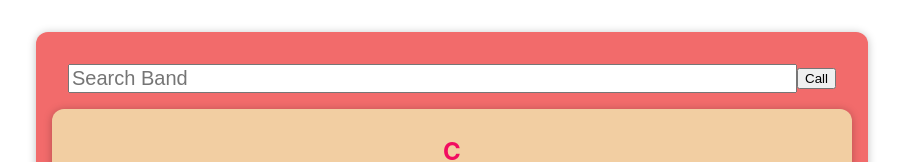
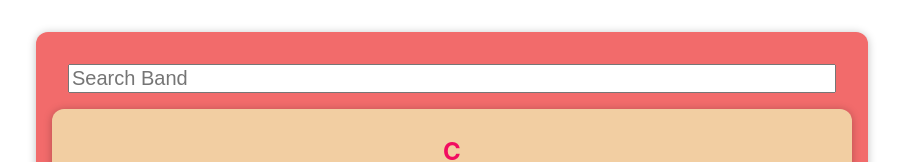
Before and after one commit to Paskual86/find-itunes-song, a React (Create React App) app: page / in a window 1280 px wide. Shown: the top 162 px of the page, without its empty margins (188-1091 px from the left). Built offline with nearby package versions, Linux system fonts and the light colour scheme.

Commit message:
Fix Search

```diff
--- a/src/components/Song/SongFilter.jsx
+++ b/src/components/Song/SongFilter.jsx
@@ -1,19 +1,23 @@
 import React from "react";
-import { useState } from "react";
+import { useState, useCallback, useEffect } from "react";
 import { FindBand } from "../../api/FindBands";
 import "./SongFilter.css";
 
 function SongFilter({ onChangeFilter }) {
   const [band, setBand] = useState("");
 
+  const fetchData = useCallback(async () => {
+    const data = await FindBand(band, 5);
+    onChangeFilter(data);
+  }, [onChangeFilter, band]);
+
   const onChangeHandler = (event) => {
     setBand(event.target.value);
   };
 
-  const onClickHandler = async () => {
-    let data = await FindBand(band, 5);
-    onChangeFilter(data);
-  };
+  useEffect(() => {
+    fetchData();
+  }, [fetchData]);
 
   return (
     <div className="song-filter">
@@ -23,7 +27,6 @@ function SongFilter({ onChangeFilter }) {
           placeholder="Search Band"
           onChange={onChangeHandler}
         ></input>
-        <button onClick={onClickHandler}>Call</button>
       </div>
     </div>
   );
--- a/src/components/Song/SongList.jsx
+++ b/src/components/Song/SongList.jsx
@@ -8,7 +8,9 @@ function SongList(props) {
   const [bandQueue, setBandQueue] = useState([]);
 
   useEffect(() => {
-    setBandQueue(props.bands);
+    if (props.bands.length > 0) {
+      setBandQueue(props.bands);
+    }
   }, [props.bands]);
 
   useEffect(() => {
```
